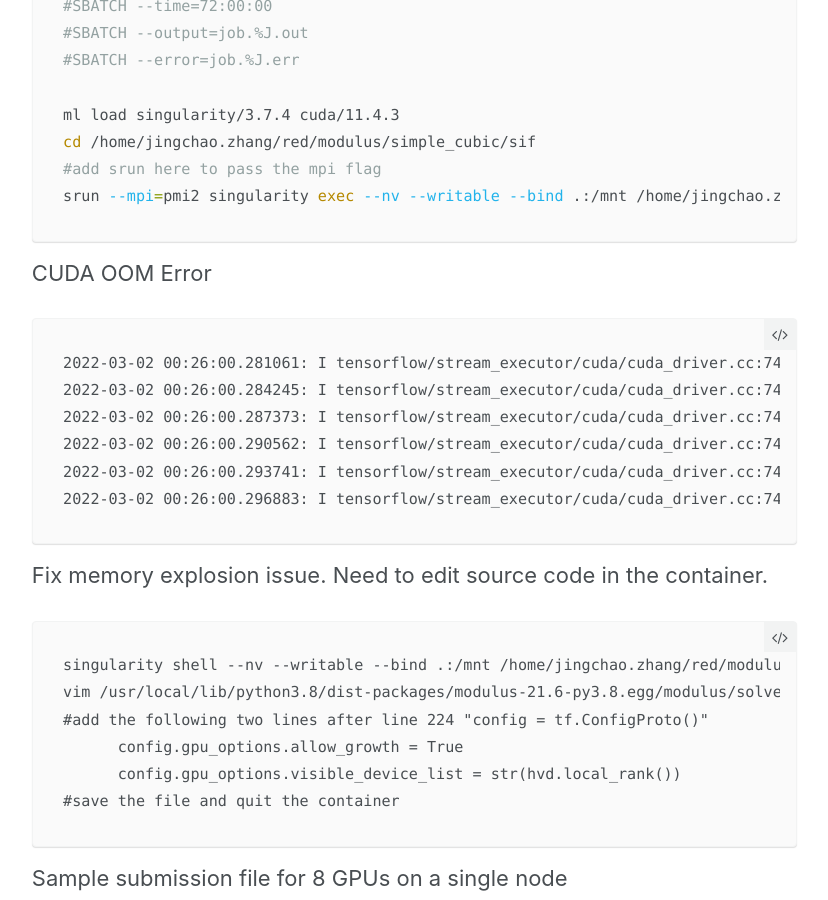
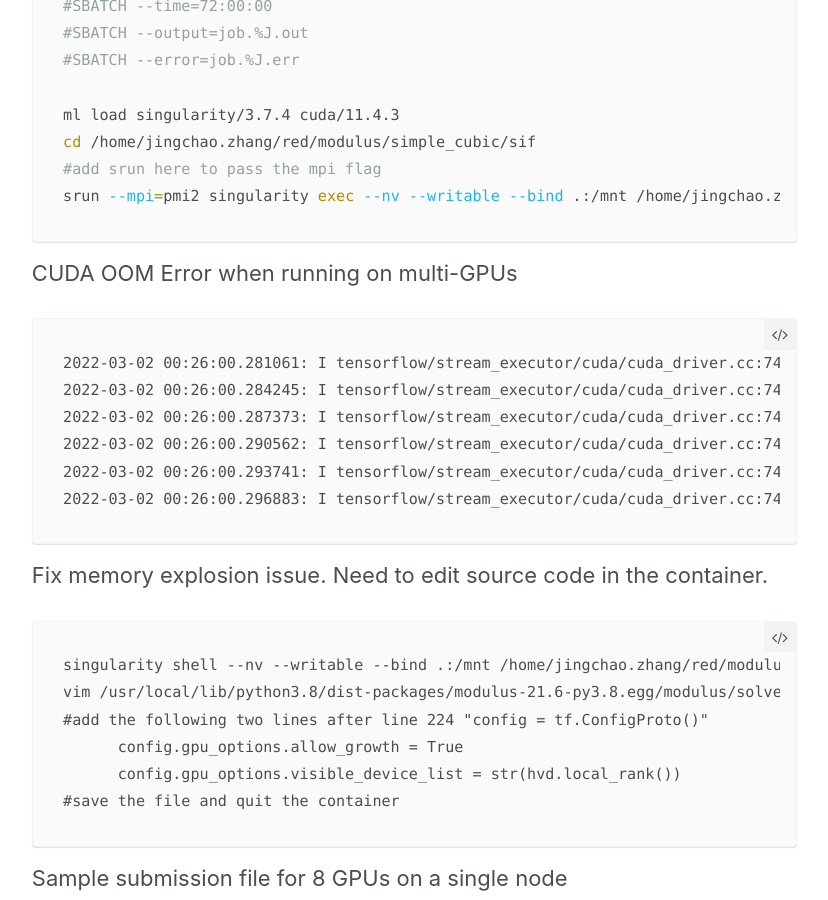
Before and after one commit to JingchaoZhang/JingchaoZhang.github.io, a Jekyll site: the page built from _posts/2022-03-01-NVIDIA Modulus Singularity Run on GPU.md, in a window 1280 px wide and 900 px high, scrolled down 1126 px. Shown: the whole window, without its empty margins (252-1080 px from the left). Built offline with Jekyll 4.4.1, drawn with Linux system fonts in a browser that asks for light colours.

Commit message:
Update 2022-03-01-NVIDIA Modulus Singularity Run on GPU.md

````diff
--- a/_posts/2022-03-01-NVIDIA Modulus Singularity Run on GPU.md
+++ b/_posts/2022-03-01-NVIDIA Modulus Singularity Run on GPU.md
@@ -48,7 +48,7 @@ srun --mpi=pmi2 singularity exec --nv --writable --bind .:/mnt /home/jingchao.zh
 
 
 
-CUDA OOM Error
+CUDA OOM Error when running on multi-GPUs
 ```bash
 2022-03-02 00:26:00.281061: I tensorflow/stream_executor/cuda/cuda_driver.cc:745] failed to allocate 76.74G (82399395840 bytes) from device: CUDA_ERROR_OUT_OF_MEMORY: out of memory
 2022-03-02 00:26:00.284245: I tensorflow/stream_executor/cuda/cuda_driver.cc:745] failed to allocate 69.07G (74159456256 bytes) from device: CUDA_ERROR_OUT_OF_MEMORY: out of memory
````
